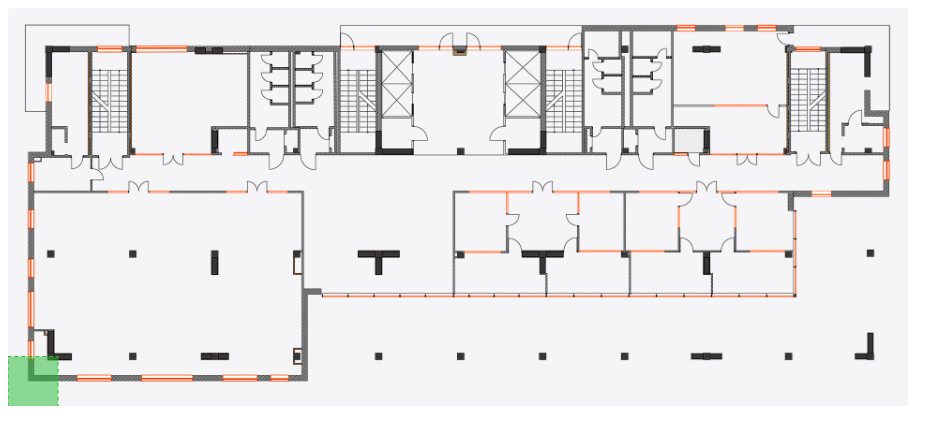
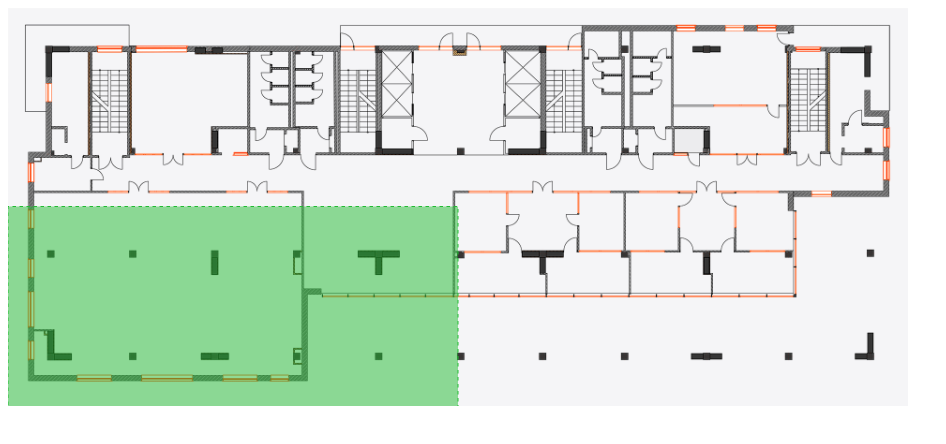
Before and after one commit to SarasovMatvey/avrora, a website: page index.html in a window 1280 px wide. Shown: the whole page, without its empty margins (0-946 px from the left). Drawn offline with nearby package versions, Linux system fonts and the light colour scheme.

Commit message:
added true scale

```diff
--- a/index.html
+++ b/index.html
@@ -24,9 +24,9 @@
             {
               spaceCoords: [
                 [0, 0],
-                [100, 0],
-                [100, 100],
-                [0, 100],
+                [450, 0],
+                [450, 200],
+                [0, 200],
                 [0, 0],
               ],
               spaceType: 'available',
--- a/main.js
+++ b/main.js
@@ -76,7 +76,7 @@ class FloorsScheme {
     }
 
     for (const [x, y] of coords) {
-      this.ctx.lineTo(x, this.dpiWrapperHeight - y);
+      this.ctx.lineTo(x * 2, this.dpiWrapperHeight - y * 2);
     }
     this.ctx.stroke();
 
```
